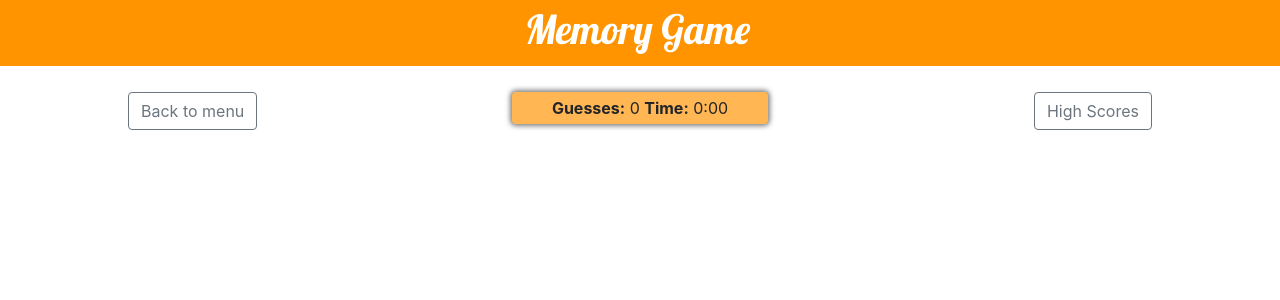
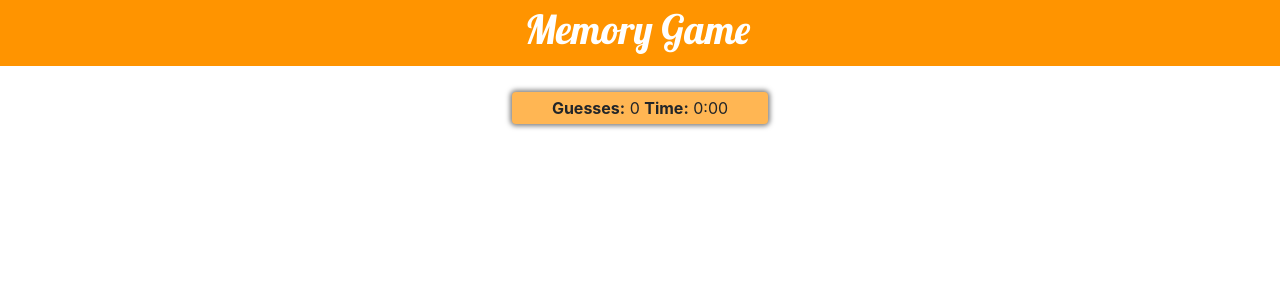
Before and after one commit to IKarbowiak/NewMemoiryGame, a Django app: page /game/ in a window 1280 px wide. Shown: the top 300 px of the page. Run offline with Django 3.2, Linux system fonts and the light colour scheme; parts of the project's set-up code (start-up, migrations or seed data) failed here and were passed over; some libraries are stand-ins or nearby versions.

Commit message:
Add files via upload

```diff
--- a/templates/game/game.html
+++ b/templates/game/game.html
@@ -29,21 +29,16 @@
 
             </table>
         </div>
-
-        <div class="endButton-l">
-            <button class="btn btn-outline-secondary">Back to menu</button>
+        <div class="endButton-l" ng-if="end">
+            <a class="btn btn-outline-secondary" href="start_site.html">Back to menu</a>
         </div>
-        <div class="endButton-r">
-            <button class="btn btn-outline-secondary">High Scores</button>
+        <div class="endButton-r" ng-if="end">
+            <a class="btn btn-outline-secondary" href="high_scores.html">High scores</a>
         </div>
-        <div>
-            <div class="shadow-sm p-1 mb-3 bg-white rounded guess">
-                <span class="boldtext">Guesses:</span> {{guesses}}
-                <span class="boldtext">Time:</span> {{time | date: 'm:ss'}}
-            </div>
+        <div class="shadow-sm p-1 mb-3 bg-white rounded guess">
+            <span class="boldtext">Guesses:</span> {{guesses}}
+            <span class="boldtext">Time:</span> {{time | date: 'm:ss'}}
         </div>
-
-
 
         <div class="modal" tabindex="-1" role="dialog" id="myModal">
           <div class="modal-dialog" role="document">
@@ -68,8 +63,7 @@
                       <div class="form-group"></div>
                       <input type="name" class="form-control" id="InputName" placeholder="Please enter your name" ng-model="name">
                   </form>
-                  <p></p>
-                  <img src="/static/src/win.gif">
+                  <img src="/static/src/win_gifs/{{winGif}}" class="win-gif">
               </div>
               <div class="modal-footer ok">
                 <!--<button type="button" class="btn btn-primary" data-dismiss="modal">Save changes</button>-->
--- a/templates/game/high_scores.html
+++ b/templates/game/high_scores.html
@@ -37,7 +37,7 @@
                                         </tr>
                                         <tr ng-repeat="(index, game) in scores[theme+10]" >
                                             <th scope="row">{{ index + 1 }}</th>
-                                            <td>{{ game.player }}</td>
+                                            <td title="{{ game.player }}">{{ game.player }}</td>
                                             <td>{{ game.time | date: 'm:ss' }}</td>
                                             <td>{{ game.guesses }}</td>
                                             <td>{{ game.date }}</td>
@@ -69,7 +69,7 @@
                                     </tr>
                                     <tr ng-repeat="(index, game) in scores[theme+16]" >
                                         <th scope="row">{{ index + 1 }}</th>
-                                        <td>{{ game.player }}</td>
+                                        <td title="{{ game.player }}">{{ game.player }}</td>
                                         <td>{{ game.time | date: 'm:ss' }}</td>
                                         <td>{{ game.guesses }}</td>
                                         <td>{{ game.date }}</td>
@@ -99,7 +99,7 @@
                                     </tr>
                                     <tr ng-repeat="(index, game) in scores[theme+20]" >
                                         <th scope="row">{{ index + 1 }}</th>
-                                        <td>{{ game.player }}</td>
+                                        <td title="{{ game.player }}">{{ game.player }}</td>
                                         <td>{{ game.time | date: 'm:ss' }}</td>
                                         <td>{{ game.guesses }}</td>
                                         <td>{{ game.date }}</td>
```
